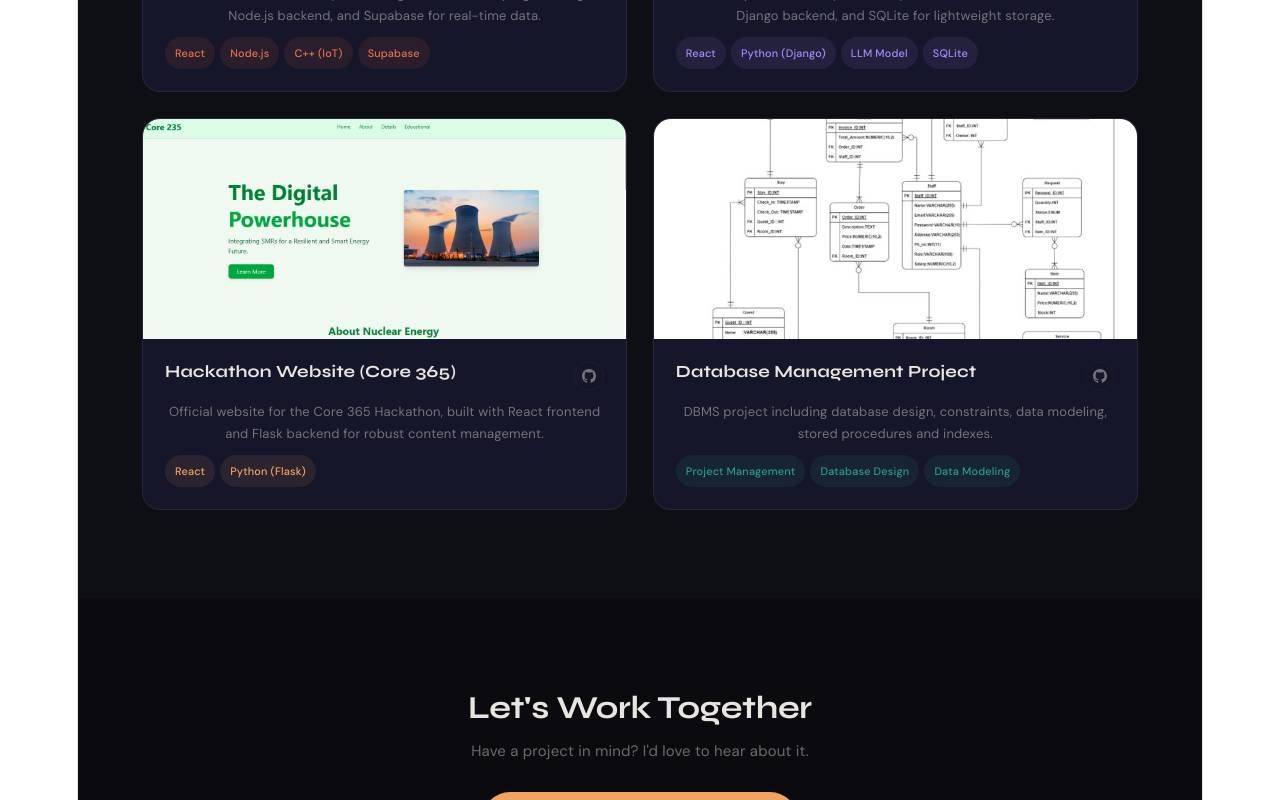
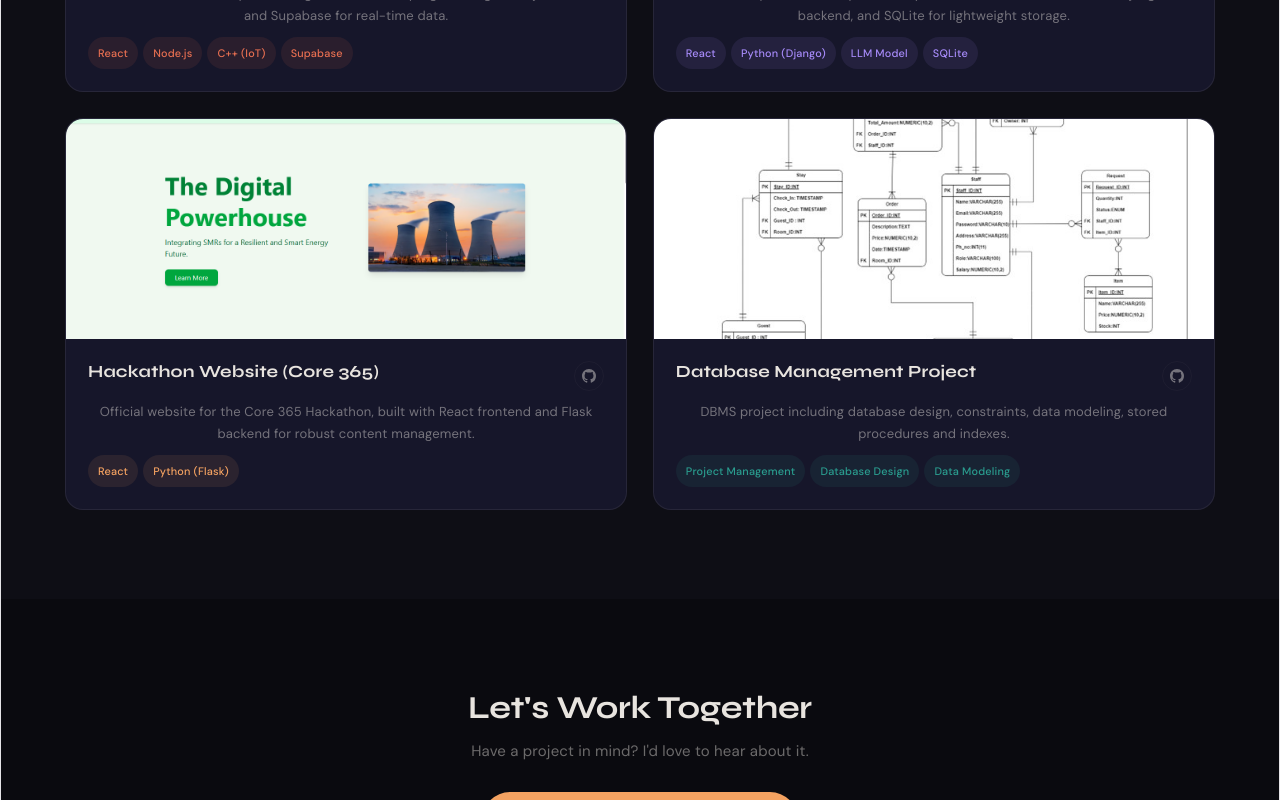
Before and after one commit to ARIESTANK/Portfolio, a React (Vite) app in the folder pof/: page / in a window 1280 px wide. Shown: the part 2276-3076 px from the top of the page. Built offline with nearby package versions, Linux system fonts and the light colour scheme.

Commit message:
responsive done

```diff
--- a/pof/src/index.css
+++ b/pof/src/index.css
@@ -55,8 +55,8 @@ body {
 }
 
 #root {
-  width: 1126px;
-  max-width: 100%;
+  width: 100%;
+  max-width: 1400px;
   margin: 0 auto;
   text-align: center;
   border-inline: 1px solid var(--border);
```
